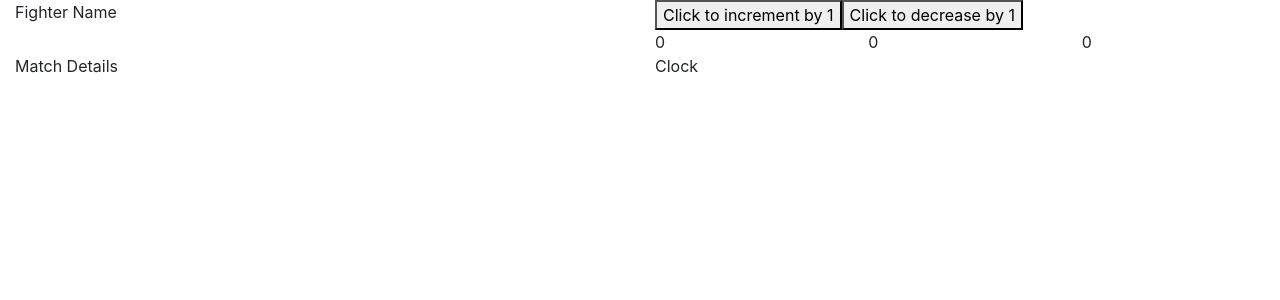
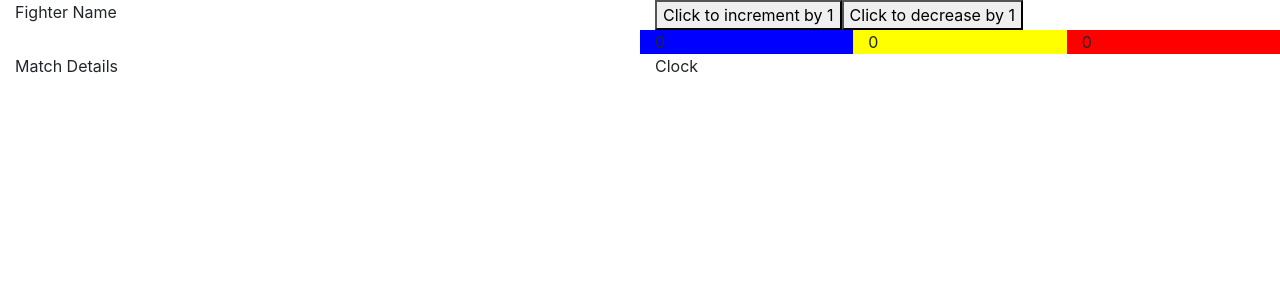
Before and after one commit to andylushman/Jiu-Jitsu-Scoreboard, a React (Create React App) app: page / in a window 1280 px wide. Shown: the top 300 px of the page. Built offline with nearby package versions, Linux system fonts and the light colour scheme.

Commit message:
added styling sheet for score

```diff
--- a/src/components/score.js
+++ b/src/components/score.js
@@ -1,4 +1,5 @@
 import React, { Component } from "react";
+import "../styles/score.css";
 
 class Score extends Component {
   constructor(props) {
--- /dev/null
+++ b/src/styles/score.css
@@ -0,0 +1,11 @@
+.points {
+  background: blue;
+}
+
+.advantages {
+  background: yellow;
+}
+
+.penalties {
+  background: red;
+}
```
